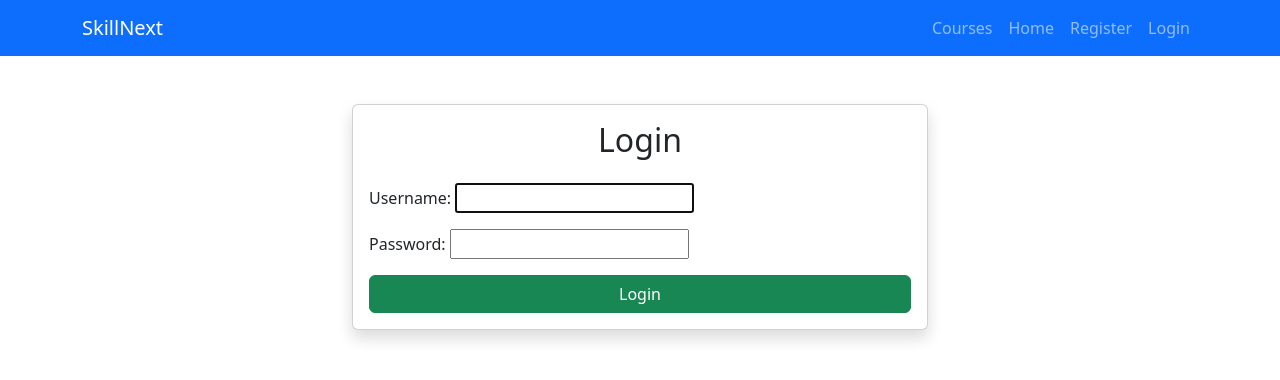
After one commit to Madesh-ux/SkillNext, a Django app: page /login/ in a window 1280 px wide. The commit adds this page. Shown: the top 380 px of the page. Run offline with Django 5.2, Linux system fonts and the light colour scheme.

Commit message:
Implement user authentication system

```diff
--- a/accounts/forms.py
+++ b/accounts/forms.py
@@ -1,6 +1,7 @@
 from django import forms
 from django.contrib.auth.forms import UserCreationForm
 from django.contrib.auth.models import User
+from django.contrib.auth.forms import AuthenticationForm
 
 
 class RegisterForm(UserCreationForm):
--- a/accounts/urls.py
+++ b/accounts/urls.py
@@ -4,4 +4,6 @@ from . import views
 urlpatterns = [
     path("", views.home, name="home"),
     path("register/", views.register, name="register"),
+    path("login/", views.login_view, name="login"),
+    path("logout/", views.logout_view, name="logout"),
 ]
--- a/accounts/views.py
+++ b/accounts/views.py
@@ -1,5 +1,8 @@
 from django.shortcuts import render, redirect
 from .forms import RegisterForm
+from .models import UserProfile
+from django.contrib.auth.forms import AuthenticationForm
+from django.contrib.auth import login,logout
 
 
 def home(request):
@@ -14,7 +17,11 @@ def register(request):
 
         if form.is_valid():
 
-            form.save()
+            user = form.save()
+
+            UserProfile.objects.create(
+                user=user
+            )
 
             return redirect("home")
 
@@ -25,3 +32,31 @@ def register(request):
     return render(request, "accounts/register.html", {
         "form": form
     })
+
+def login_view(request):
+
+    if request.method == "POST":
+
+        form = AuthenticationForm(request, data=request.POST)
+
+        if form.is_valid():
+
+            user = form.get_user()
+
+            login(request, user)
+
+            return redirect("home")
+
+    else:
+
+        form = AuthenticationForm()
+
+    return render(request, "accounts/login.html", {
+        "form": form
+    })
+
+def logout_view(request):
+
+    logout(request)
+
+    return redirect("home")
--- /dev/null
+++ b/templates/accounts/login.html
@@ -0,0 +1,33 @@
+{% extends "base.html" %}
+
+{% block content %}
+
+<div class="container mt-5" style="max-width:600px;">
+
+    <div class="card shadow">
+
+        <div class="card-body">
+
+            <h2 class="text-center mb-4">
+                Login
+            </h2>
+
+            <form method="POST">
+
+                {% csrf_token %}
+
+                {{ form.as_p }}
+
+                <button type="submit" class="btn btn-success w-100">
+                    Login
+                </button>
+
+            </form>
+
+        </div>
+
+    </div>
+
+</div>
+
+{% endblock %}
--- a/templates/base.html
+++ b/templates/base.html
@@ -26,20 +26,42 @@
                 <ul class="navbar-nav ms-auto">
 
                     <li class="nav-item">
-                        <a class="nav-link" href="/">Home</a>
-                    </li>
-
-                    <li class="nav-item">
                         <a class="nav-link" href="#">Courses</a>
                     </li>
 
                     <li class="nav-item">
-                        <a class="nav-link" href="#">Login</a>
+                        <a class="nav-link" href="{% url 'home' %}">Home</a>
+                    </li>
+
+                    {% if user.is_authenticated %}
+
+                    <li class="nav-item">
+                        <a class="nav-link">
+                            Welcome, {{ user.username }}
+                        </a>
                     </li>
 
                     <li class="nav-item">
-                        <a class="nav-link" href="{% url 'register' %}">Register</a>
+                        <a class="nav-link" href="{% url 'logout' %}">
+                            Logout
+                        </a>
                     </li>
+
+                    {% else %}
+
+                    <li class="nav-item">
+                        <a class="nav-link" href="{% url 'register' %}">
+                            Register
+                        </a>
+                    </li>
+
+                    <li class="nav-item">
+                        <a class="nav-link" href="{% url 'login' %}">
+                            Login
+                        </a>
+                    </li>
+
+                    {% endif %}
 
                 </ul>
 
```
Also changed, not shown: templates/home.html (+9 -0 lines).
